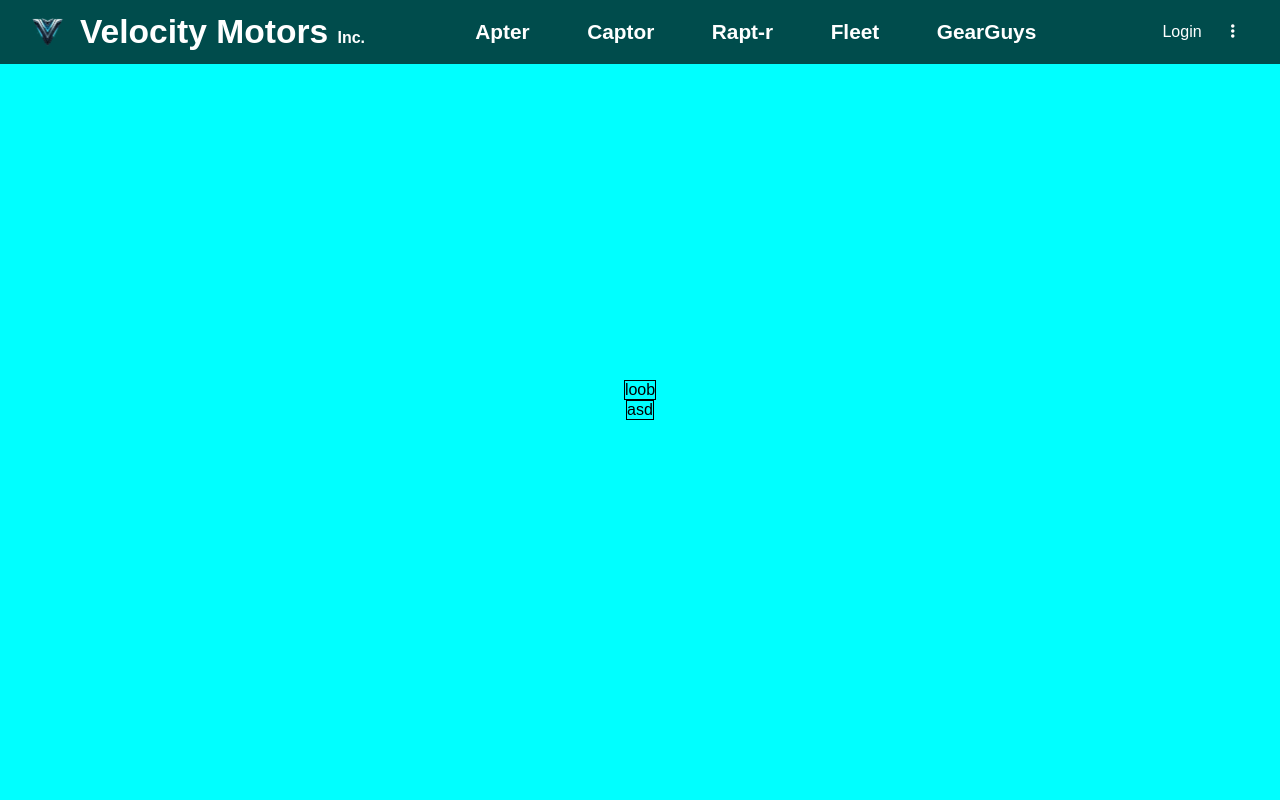
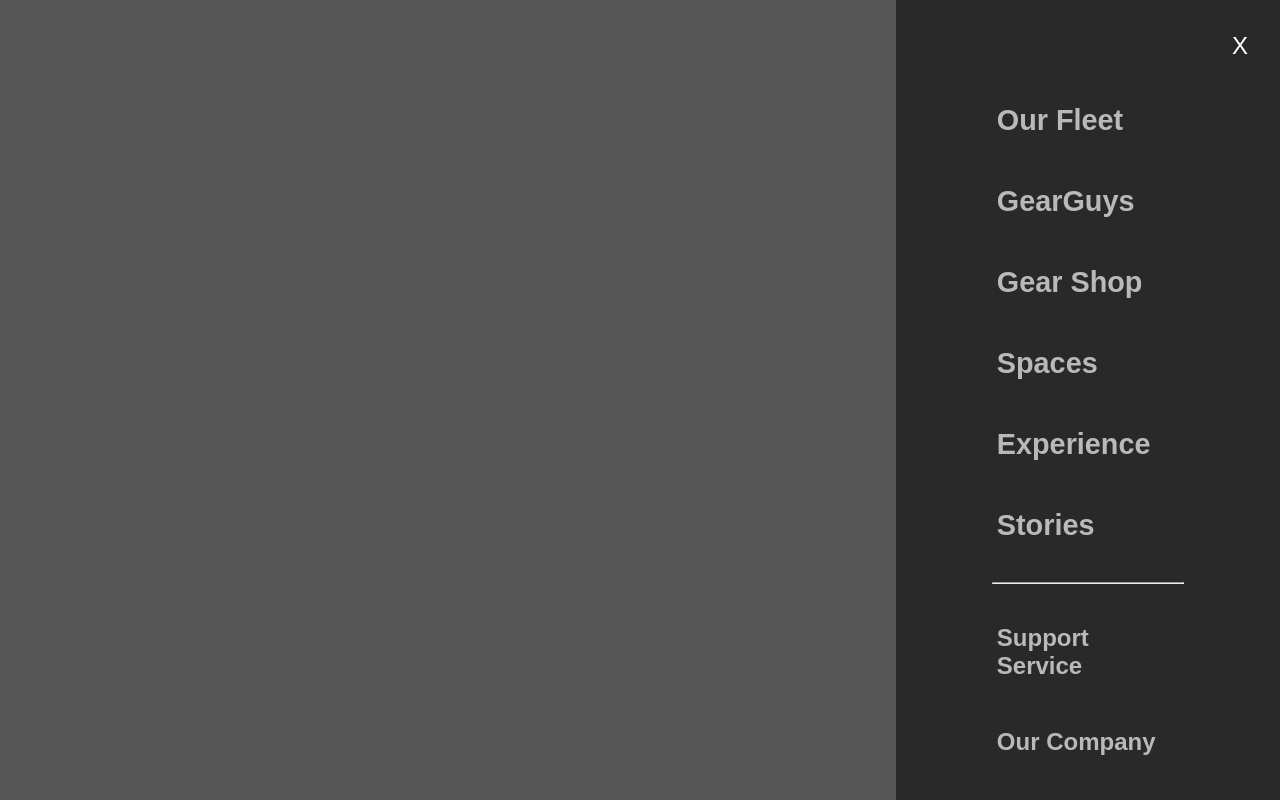
Before and after one commit to zyx-0314/JS-Car-Company-Demo, a plain HTML site: page index.html in a window 1280 px wide. Both pictures are taken after a click on the button 1232 px from the left and 32 px from the top of the page. Drawn offline with Linux system fonts and the light colour scheme.

Commit message:
Partial Menu

```diff
--- a/Assets/CSS/style.css
+++ b/Assets/CSS/style.css
@@ -2,7 +2,7 @@
     box-sizing: border-box;
     margin: 0;
     padding: 0;
-    font-family: 'Poppins', sans-serif;
+    font-family: "Poppins", sans-serif;
 
     --dark-bg: linear-gradient(-135deg, #000000 0%, #414141 100%);
     --light-bg: linear-gradient(-135deg, #ffffff83 0%, #eaeaea98 100%);
@@ -17,7 +17,8 @@
     background-color: aqua;
 }
 
-button {
+button,
+a {
     padding: 0.5rem 1rem;
     border-radius: 0.5rem;
     border: none;
@@ -28,13 +29,13 @@
         text-decoration: none;
         display: block;
         position: relative;
-        padding: 0.5rem .3rem;
+        padding: 0.5rem 0.3rem;
         background: transparent;
         overflow: hidden;
         border-radius: 0;
 
         &::after {
-            content: '';
+            content: "";
             position: absolute;
             bottom: 0;
             left: 0;
@@ -42,13 +43,23 @@
             height: 0.1em;
             background-color: black;
             opacity: 0;
-            animation: underlineOut .2s ease-in-out forwards;
+            animation: underlineOut 0.2s ease-in-out forwards;
         }
 
-        &:hover::after, &:focus::after {
-            animation: underlineIn .2s ease-in-out forwards;
+        &:hover::after,
+        &:focus::after {
+            animation: underlineIn 0.2s ease-in-out forwards;
         }
     }
+}
+
+a {
+    text-decoration: none;
+    color: black;
+}
+
+ul {
+    list-style: none;
 }
 
 .heading {
@@ -64,12 +75,15 @@
     background-color: rgba(245, 245, 245, 0.7);
     transition: all 0.3s ease-in-out;
 
+    &.active {
+    }
+
     &:hover {
         background-color: rgba(0, 0, 0, 0.7);
         backdrop-filter: blur(10px);
         color: white;
 
-        button{
+        button {
             transition: all 0.3s ease-in-out;
             color: white;
 
@@ -95,7 +109,6 @@
         span {
             font-size: 1rem;
         }
-
     }
 
     .navButtons {
@@ -109,10 +122,9 @@
             font-size: 1.3rem;
             font-weight: 600;
         }
-
     }
 
-    .otherNavButtons{
+    .otherNavButtons {
         display: flex;
         flex-direction: row;
 
@@ -124,9 +136,8 @@
             background-color: transparent;
             cursor: pointer;
 
-
             &.menuEffect {
-                padding: .5rem .7rem;
+                padding: 0.5rem 0.7rem;
                 border: 2px solid transparent;
                 transition: all 0.2s ease-in-out;
 
@@ -138,15 +149,98 @@
     }
 }
 
-.container{
+.container {
     border: 1px solid black;
-
 }
 
 .footer {
     border: 1px solid black;
     height: 15%;
+}
 
+.menu {
+    display: flex;
+    position: fixed;
+    justify-content: center;
+    align-items: center;
+    width: 100%;
+
+    &.active {
+        .menuClose,
+        .menu-container {
+            animation: fallIn 0.3s ease-in-out forwards;
+        }
+
+        .display-container {
+            animation: riseIn 0.3s ease-in-out forwards;
+        }
+    }
+
+    &.inactive {
+        .menuClose,
+        .menu-container {
+            animation: riseOut 0.2s ease-in-out forwards;
+        }
+
+        .display-container {
+            animation: fallOut 0.2s ease-in-out forwards;
+        }
+
+        &.hide {
+            display: none;
+        }
+    }
+
+    .menuClose {
+        position: absolute;
+        top: 2rem;
+        right: 2rem;
+        font-size: 1.5rem;
+        cursor: pointer;
+        z-index: 200;
+        color: white;
+    }
+
+    .display-container {
+        display: flex;
+        flex-direction: column;
+        gap: 1rem;
+        height: 100vh;
+        width: 70%;
+        background-color: rgba(86, 86, 86);
+    }
+
+    .menu-container {
+        display: flex;
+        flex-direction: column;
+        gap: 2rem;
+        width: 30%;
+        height: 100vh;
+        background-color: rgb(41, 41, 41);
+        padding: 6rem;
+        justify-content: space-around;
+        font-size: 1.8rem;
+        font-weight: 600;
+
+        a {
+            transition: color 0.2s ease-in-out;
+            color: rgb(185, 185, 185);
+            width: fit-content;
+
+            &:hover {
+                color: white;
+            }
+
+            &::after {
+                background-color: white;
+            }
+        }
+
+        .sub {
+            font-size: 1.5rem;
+            font-weight: 550;
+        }
+    }
 }
 
 @keyframes underlineIn {
@@ -169,3 +263,39 @@
         transform: translate3d(100%, 0, 0);
     }
 }
+
+@keyframes fallOut {
+    0% {
+        transform: translateY(0%);
+    }
+    100% {
+        transform: translateY(-100%);
+    }
+}
+
+@keyframes riseOut {
+    0% {
+        transform: translateY(0%);
+    }
+    100% {
+        transform: translateY(100%);
+    }
+}
+
+@keyframes fallIn {
+    0% {
+        transform: translateY(-100%);
+    }
+    100% {
+        transform: translateY(0%);
+    }
+}
+
+@keyframes riseIn {
+    0% {
+        transform: translateY(100%);
+    }
+    100% {
+        transform: translateY(0%);
+    }
+}
--- /dev/null
+++ b/Assets/JS/script.js
@@ -0,0 +1,22 @@
+const menuOpen = document.getElementById("_menuOpen");
+const menuClose = document.getElementById("_menuClose");
+const menu = document.getElementById("_menu");
+
+menuOpen.addEventListener("click", () => {
+    menu.classList.add("active");
+    menu.classList.remove("inactive");
+});
+
+menuClose.addEventListener("click", () => {
+    menu.classList.remove("active");
+    menu.classList.add("inactive");
+});
+
+// check menu animation then disolay console log
+menu.addEventListener("animationend", () => {
+    if (menu.classList.contains("inactive")) {
+        menu.classList.add("hide");
+    } else {
+        menu.classList.remove("hide");
+    }
+});
--- a/index.html
+++ b/index.html
@@ -4,14 +4,19 @@
         <meta charset="UTF-8" />
         <meta name="viewport" content="width=device-width, initial-scale=1.0" />
         <title>Velocity Motors Inc.</title>
-        <link rel="icon" href="./Assets/Images/Logo-smaller.png">
+        <link rel="icon" href="./Assets/Images/Logo-smaller.png" />
         <link rel="stylesheet" href="./Assets/CSS/style.css" />
-        <link rel='stylesheet' href='https://cdnjs.cloudflare.com/ajax/libs/font-awesome/6.5.1/css/all.min.css' integrity='sha512-DTOQO9RWCH3ppGqcWaEA1BIZOC6xxalwEsw9c2QQeAIftl+Vegovlnee1c9QX4TctnWMn13TZye+giMm8e2LwA==' crossorigin='anonymous'/>
+        <link
+            rel="stylesheet"
+            href="https://cdnjs.cloudflare.com/ajax/libs/font-awesome/6.5.1/css/all.min.css"
+            integrity="sha512-DTOQO9RWCH3ppGqcWaEA1BIZOC6xxalwEsw9c2QQeAIftl+Vegovlnee1c9QX4TctnWMn13TZye+giMm8e2LwA=="
+            crossorigin="anonymous"
+        />
     </head>
     <body>
         <nav class="heading" id="_heading">
             <div class="companyName" id="_comapnyName">
-                <img src="./Assets/Images/Logo-smaller.png" alt="" srcset="" class="logo">
+                <img src="./Assets/Images/Logo-smaller.png" alt="" srcset="" class="logo" />
                 <h1>Velocity Motors <span>Inc.</span></h1>
             </div>
             <div class="navButtons" id="_navButtons">
@@ -23,12 +28,33 @@
             </div>
             <div class="otherNavButtons" id="_otherNavButtons">
                 <button class="otherNavButton underlineEffect" id="_otherNavButton1">Login</button>
-                <button class="otherNavButton menuEffect" id="_otherNavButton2">
+                <button class="otherNavButton menuEffect" id="_menuOpen">
                     <i class="fa fa-ellipsis-v" aria-hidden="true"></i>
                 </button>
             </div>
         </nav>
         <div class="container" id="_container">loob</div>
         <footer class="footer" id="footer">asd</footer>
+        <div class="menu inactive" id="_menu">
+            <div class="display-container"></div>
+            <ul class="menu-container">
+                <li><a href="#" class="underlineEffect">Our Fleet</a></li>
+                <li><a href="#" class="underlineEffect">GearGuys</a></li>
+                <li><a href="#" class="underlineEffect">Gear Shop</a></li>
+                <li><a href="#" class="underlineEffect">Spaces</a></li>
+                <li><a href="#" class="underlineEffect">Experience</a></li>
+                <li><a href="#" class="underlineEffect">Stories</a></li>
+                <hr />
+                <li><a href="#" class="sub underlineEffect">Support Service</a></li>
+                <li><a href="#" class="sub underlineEffect">Our Company</a></li>
+                <br /><br />
+                <hr />
+                <li><a href="#" class="sub">Sign in</a></li>
+            </ul>
+            <div class="menuClose" id="_menuClose">X</div>
+        </div>
+        <script src="./Assets/JS/index.js"></script>
+
+        <script src="./Assets/JS/script.js"></script>
     </body>
 </html>
```
